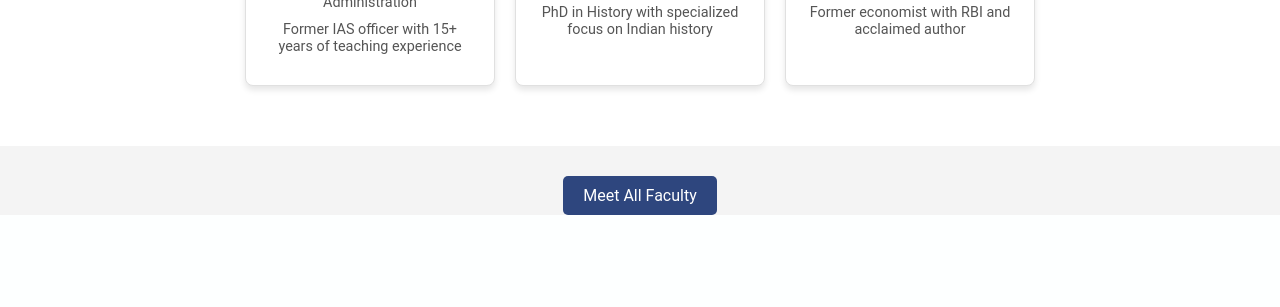
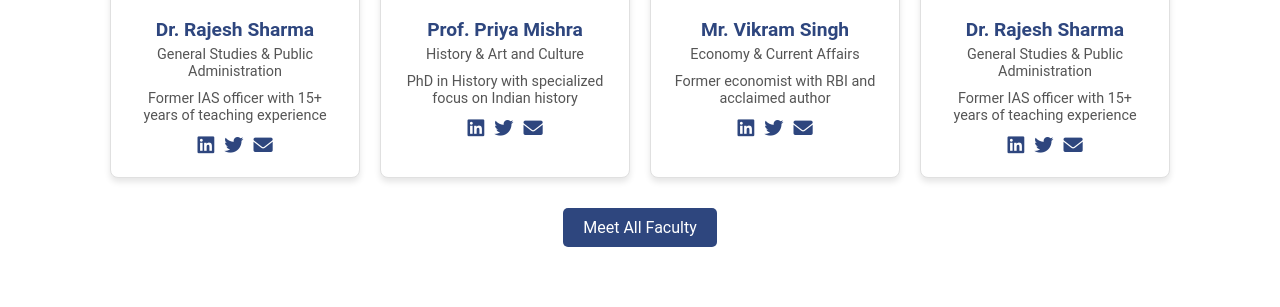
Before and after one commit to ShivamMishraa25/dyusIAS, a PHP site: page / in a window 1280 px wide. Shown: the part 3161-3468 px from the top of the page. Before the commit the page ends 3376 px from the top, so only its background shows below. Run offline with PHP 8.4, Linux system fonts and the light colour scheme.

Commit message:
faculty works well

```diff
--- a/index.php
+++ b/index.php
@@ -4,6 +4,7 @@
     <meta charset="UTF-8">
     <meta name="viewport" content="width=device-width, initial-scale=1.0">
     <link rel="stylesheet" href="css/style.css">
+    <link rel="stylesheet" href="https://cdnjs.cloudflare.com/ajax/libs/font-awesome/6.0.0/css/all.min.css">
     <script defer src="js/lang.js"></script>
     <title>DYUS IAS</title>
 </head>
@@ -141,17 +142,18 @@
                     </div>
                 </div>
             </div>
-            <div class="section-buttons">
-                <a href="#courses" class="view-all-btn">View All Courses</a>
-            </div>
+
         </section>
+        <div class="section-buttons">
+            <a href="#courses" class="view-all-btn">View All Courses</a>
+        </div>
         <!-- FACULTLY -->
         <section id="faculty" class="faculty-section">
             <h2 class="section-title">Our Expert Faculty</h2>
             <p class="section-description">Learn from experienced educators and civil servants who guide you through every step.</p>
             <div class="faculty-container">
                 <div class="faculty-card">
-                    <img src="img/faculty1.jpg" alt="Dr. Rajesh Sharma">
+                    <img src="img/logo.jpeg" alt="Dr. Rajesh Sharma">
                     <h3>Dr. Rajesh Sharma</h3>
                     <p>General Studies & Public Administration</p>
                     <p>Former IAS officer with 15+ years of teaching experience</p>
@@ -183,11 +185,22 @@
                         <a href="#"><i class="fas fa-envelope"></i></a>
                     </div>
                 </div>
+                <div class="faculty-card">
+                    <img src="img/logo.jpeg" alt="Dr. Rajesh Sharma">
+                    <h3>Dr. Rajesh Sharma</h3>
+                    <p>General Studies & Public Administration</p>
+                    <p>Former IAS officer with 15+ years of teaching experience</p>
+                    <div class="faculty-links">
+                        <a href="#"><i class="fab fa-linkedin"></i></a>
+                        <a href="#"><i class="fab fa-twitter"></i></a>
+                        <a href="#"><i class="fas fa-envelope"></i></a>
+                    </div>
+                </div>
+            </div>
+            <div class="section-buttons">
+                <a href="#faculty" class="meet-all-btn">Meet All Faculty</a>
             </div>
         </section>
-        <div class="section-buttons">
-                <a href="#faculty" class="meet-all-btn">Meet All Faculty</a>
-        </div>
         <section id="announcements">
 
         </section>
```
